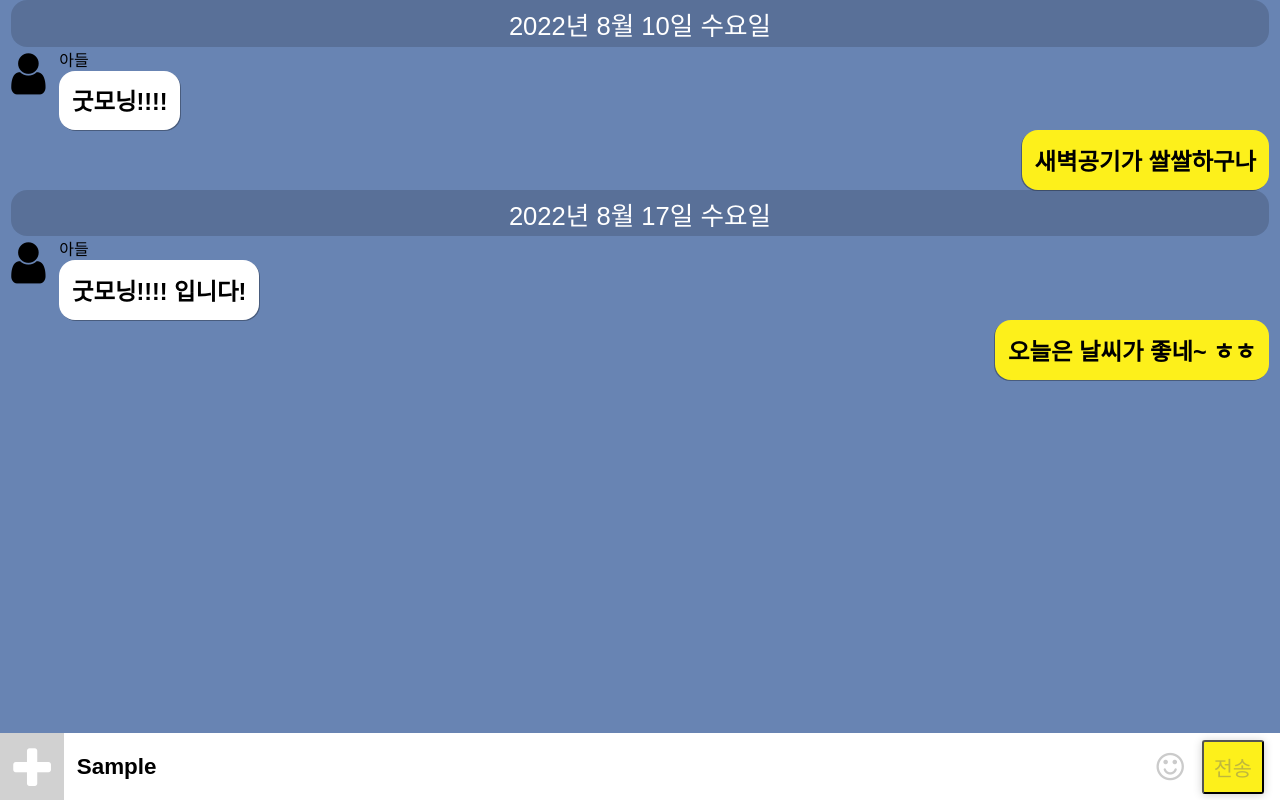
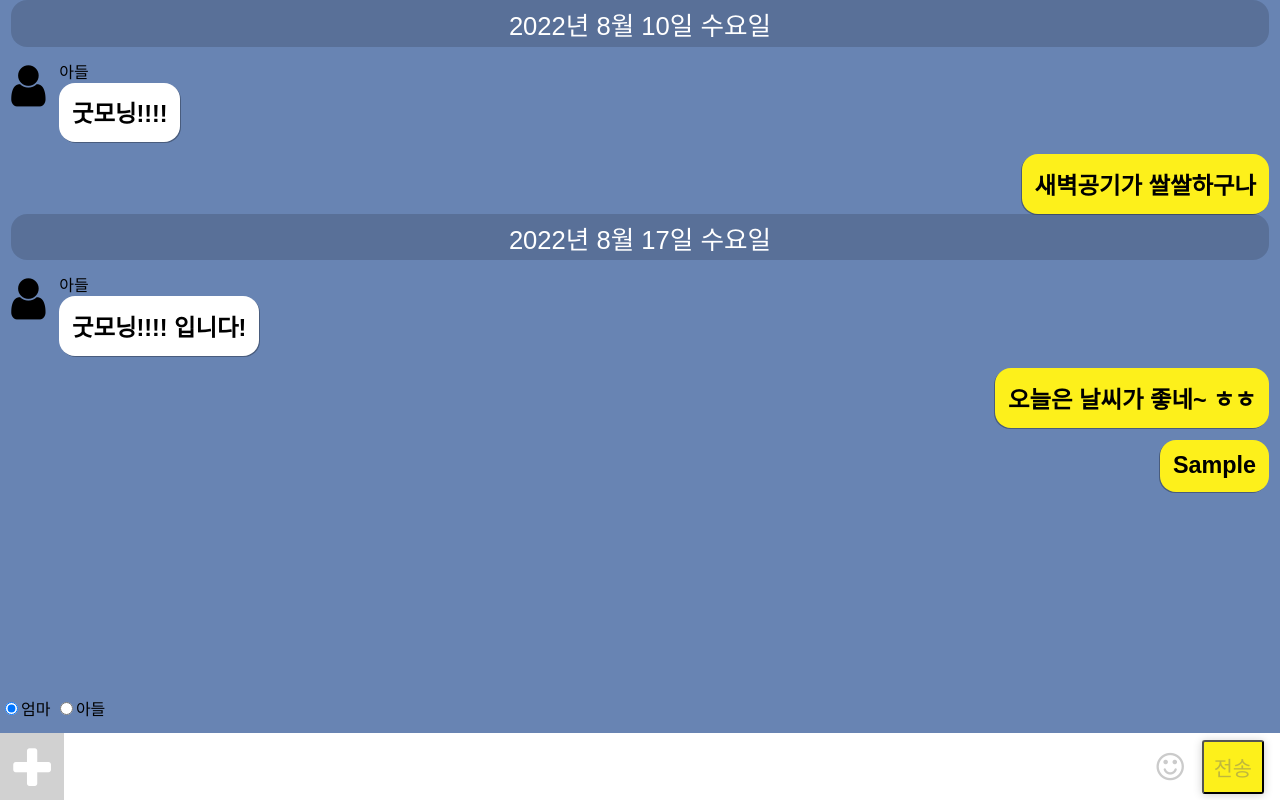
Before and after one commit to yeomboyeon/JavaScript, a plain HTML site: page index.html in a window 1280 px wide. Both pictures are taken after typing "Sample" into the empty fields and a click on the button "전송". Drawn offline with nearby package versions, Linux system fonts and the light colour scheme.

Commit message:
JQuery) 카카오톡 채팅방 만들기 구현(완료)
1. 입력 후 전송 버튼을 누르면(엔터를 치면) 이벤트 추가(jquery enter event 구글링)
  * form, event, submit, preventDefault 활용
2. 내가 입력한 값을 가져온다 $('input').val()
  * 삼항 연산자 기법 활용
  * 템플릿 리터럴(Template literals) 문법
3. 맨 아래로 입력한 값이 들어간다. append()
4. 내가 입력한 값은 지워진다. $('input').val('')
5. 역할 바꿔서 채팅방에서 써보도록 구현(라디오 박스 활용)(jquery radio check)
  * 체크한 값 가져오기(:checked)
6. 스크롤바 자동으로 내려가기(scrollTop)

** 템플릿 리터럴(Template literals) 문법을 알지 못해서 많이 헤맸다. 입력 및 출력하는 부분까지는 해결했지만 이 문법을 알았다면 수월했을텐데 느꼈음.

```diff
--- a/index.css
+++ b/index.css
@@ -53,6 +53,7 @@ html {
 
 #chat-room .chat-message {
     margin-left: 3rem;
+    margin-top: 12px;
     position: relative;
 }
 
@@ -180,3 +181,8 @@ html {
     -webkit-box-shadow: inset 0 0 6px rgba(0, 0, 0, 0.3);
     background-color: #555;
 }
+.label-radio-box {
+    width: 200px;
+    position: absolute;
+    bottom: 80px;
+}
--- a/index.html
+++ b/index.html
@@ -40,6 +40,14 @@
 
           </div>
       </div>
+    <div class="label-radio-box">
+        <label>
+        <input type="radio" name="me" value="엄마" checked/>엄마
+        </label>
+        <label>
+        <input type="radio" name="me" value="아들" />아들
+        </label>
+    </div>
       <form id="input-form" class="input-box">
           <input type="text" id="text-input">
           <div class="btn-plus">
--- a/index.js
+++ b/index.js
@@ -4,27 +4,62 @@
 // 2. 내가 입력한 값을 가져온다 $('input').val()
 // 3. 맨 아래로 입력한 값이 들어간다. append()
 // 4. 내가 입력한 값은 지워진다. $('input').val('')
-// 5. 역할 바꿔서 채팅방에서 써보도록 구현(라디오 박스 활용)
+// 5. 역할 바꿔서 채팅방에서 써보도록 구현(라디오 박스 활용)(jquery radio check)
 
-// 1.
+
+// 1. submit : 새로고침 되는 것을 막아주는 함수(from 함수에만 적용됨)
+// input 등 버튼 타입들은 form 태그로 감싸줘야 활용 가능
+// from에 감싸준 것만으로도 이 안에 있는 모든 input 타입은 클릭,엔터 효과 발생
+// submit 함수에는 event.preventDefault(); 같이 따라와야 한다.
 $('#input-form').on('submit', function(event){
-    // submit의 새로고침 되는 것을 막아주는 함수
-    event.preventDefault();
 
-    // 여기부터 구현
+  event.preventDefault();
 
-    $(function() {
-        // 전송 버튼을 누르면 입력한 값이 출력된다.
-        $('.btn-submit').click(function() {
-            $('#text-input').addClass($('.message-group').eq(1).append($('input').val()));
-            $('#text-input').removeClass($('input').val(''));
-        });
+  // 체크한 값 가져오기 (:checked)
+  const checkedValue = $('input[name=me]:checked').val();
 
-        $(document).ready(function(){
-            $("#text-input").keydown(function(key){
-                if(key.keyCode==13){ //키의 코드가 13번일 경우 (13번은 엔터키)
-                }
-            });
-        });
-    });
+  // 하나의 함수를 짤 때마다 확인해서 에러 유무 확인하기
+  // alert('checkedValue');
+  // return;
+
+  // 입력한 값을 가져와서 변수에 저장($('input').val())
+  const message = $('#text-input').val();
+
+  // 기존꺼와 뭐가 다른지 유무 확인
+  // 차이점 확인 : other - mine // 홍길동 - 아들
+  // <div class="chat-message other">
+  //     <section><i class="fa fa-user"></i></section>
+  //     <span>아들</span>
+  //     <div>굿모닝!!!! 입니다!</div>
+  //     </div>
+
+  // 삼항 연산자 기법 활용 작성
+  const role = checkedValue === '엄마' ? 'mine' : 'other';
+  const name = checkedValue === '엄마' ? '홍길동' : '아들';
+
+      // 템플릿 리터럴(Template literals) 문법
+      // 바뀔 메세지 전체 스타일을 그대로 가져와야 하기에 활용
+      // 메세지가 어디에 들어가는지를 검사해서 해당 태그 자체를 복사, 변수에 저장
+      // 바뀔 위치에 태그 변경 : ${message}
+      // 바뀔 데이터에 문법(${message})을 표기하려면 전체를 "" 가 아닌 `` 로 감싸줘야 한다.
+      // 중간에 표시된 "" 들은 '' 로 변경
+      // 마지막은 ; 마무리
+      const html =
+      `<div class='chat-message ${role}'>
+         <section><i class='fa fa-user'></i></section>
+         <span>${name}</span>
+         <div>${message}</div>
+         </div>`;
+
+      // 바뀔 데이터가 들어가야할 위치는 현재 표기된 데이터 하단이므로
+      // 마지막으로 표기된 .message-group 태그의 last()
+      // .message-group 태그의 last() 아래에 append() 활용해서 아래로 입력
+      $('.message-box > .message-group').last().append(html);
+
+      // 채팅창에 입력된 내용은 삭제 : .val('')
+      $('#text-input').val('');
+
+      // 현재 화면에서 글이 아래로 내려가게 되면 자동으로 스크롤이 내려가도록 설정
+      // 검사를 해보면 scroll 설정이 어디에 설정되어 있는지를 확인해서 해당 태그를 선택해서 설정
+      $('.message-box').scrollTop(999999999);
 })
```
